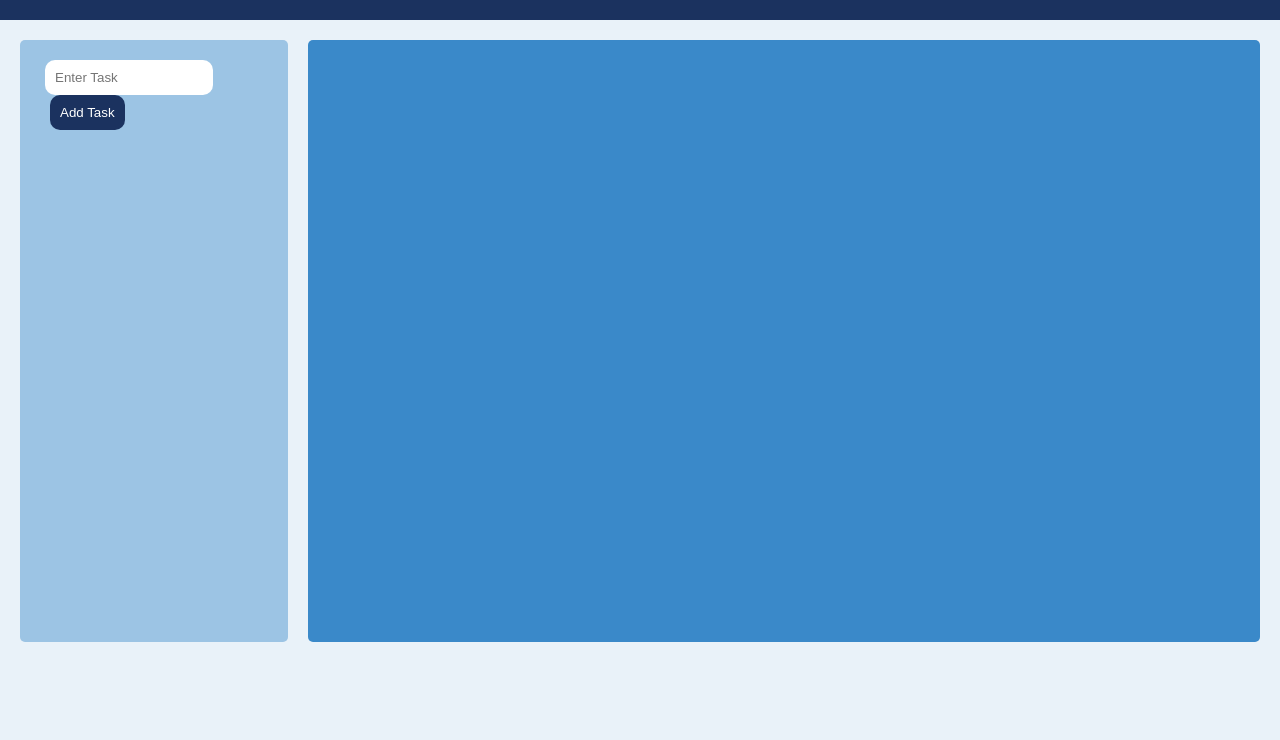
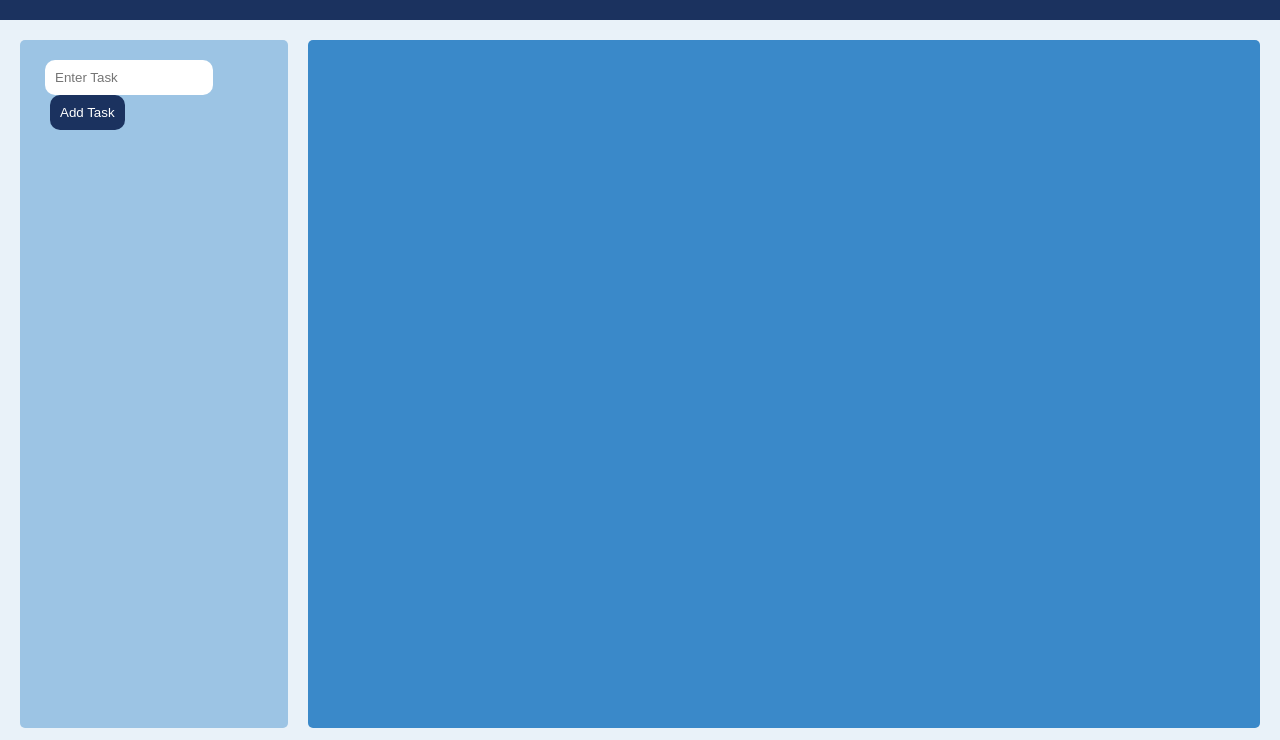
Before and after one commit to RodrigoPestana35/To-Do-Website, a plain HTML site: page Home.html in a window 1280 px wide. Shown: the part 62-802 px from the top of the page. Drawn offline with nearby package versions, Linux system fonts and the light colour scheme.

Commit message:
Refactor form styling and update container heights in Style.css

```diff
--- a/Style.css
+++ b/Style.css
@@ -2,6 +2,7 @@ body {
     background-color: #e9f2f9;
     font-family: Arial, sans-serif;
     margin: 0;
+    height: 100vh;
 }
 
 .topBar {
@@ -16,21 +17,22 @@ body {
 
 .container {
     display: flex;
-    height: 100%;
+    height: 90%;
 }
 
 .formCol{
     width: 20%;
+    height: 90%;
     margin-top: 20px;
     margin-left: 20px;
     padding: 20px;
-    padding-bottom:40%;
     background-color: #9cc4e4;
     border-radius: 5px;
 }
 
 .tasksDiv{
     width: 80%;
+    height: 90%;
     margin-top: 20px;
     margin-left: 20px;
     margin-right: 20px;
```
